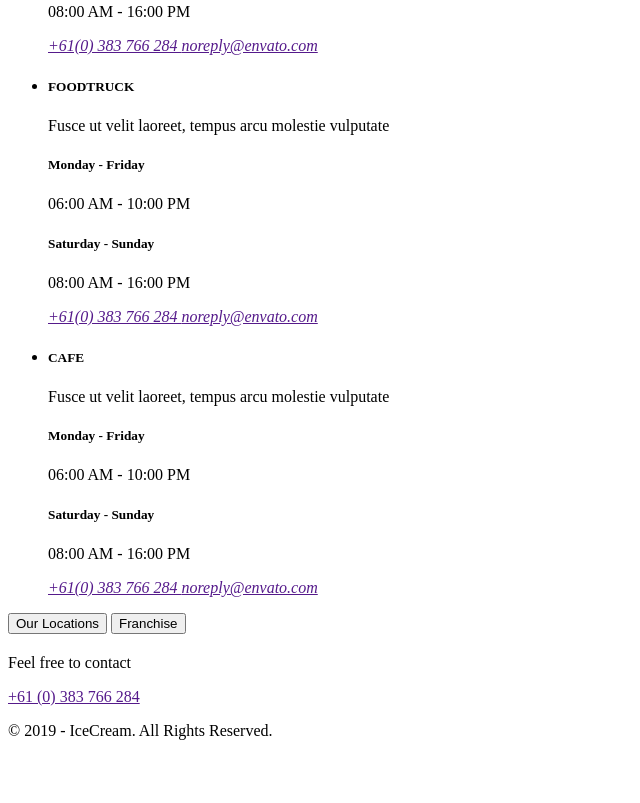
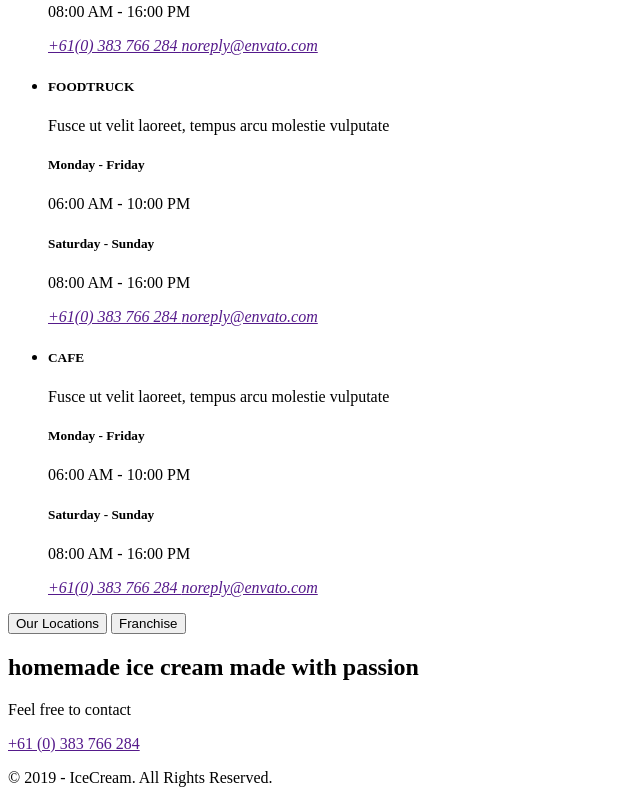
Before and after one commit to ialiev685/page_ice-cream, a plain HTML site: page index.html in a window 1280 px wide. Shown: the part 1496-2299 px from the top of the page, without its empty margins (0-640 px from the left). Before the commit the page ends 2252 px from the top, so only its background shows below. Drawn offline with Linux system fonts and the light colour scheme.

Commit message:
добавка к верстке

```diff
--- a/index.html
+++ b/index.html
@@ -198,7 +198,7 @@
         <button>Franchise</button>
       </section>
       <footer>
-        <h2></h2>
+        <h2><span>homemade ice cream made</span> with passion</h2>
         <div>
           <ul></ul>
           <ul></ul>
```
